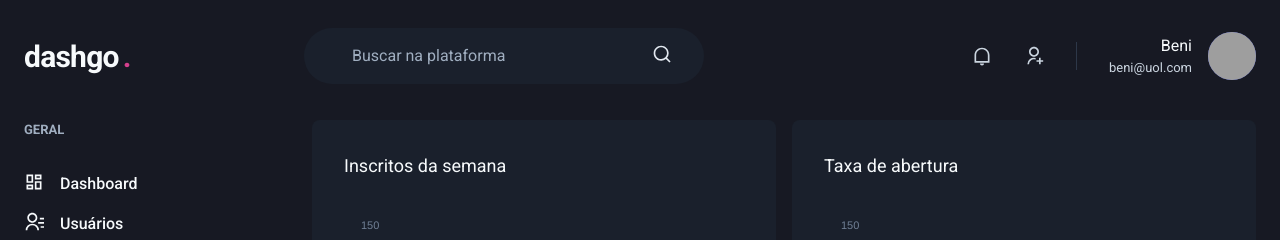
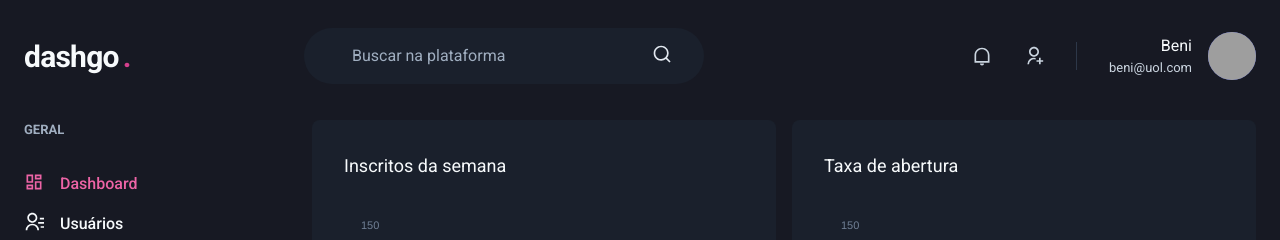
Before and after one commit to beniciodaniel/dashgo, a Next.js app: page /dashboard in a window 1280 px wide. Shown: the top 240 px of the page. Built offline with nearby package versions, Linux system fonts and the light colour scheme; grey boxes are pictures that could not be loaded.

Commit message:
creating ActiveLink

```diff
--- /dev/null
+++ b/src/components/ActiveLink.tsx
@@ -0,0 +1,37 @@
+import Link, { LinkProps } from 'next/link';
+import { useRouter } from 'next/router';
+import { cloneElement, ReactElement } from 'react';
+
+interface ActiveLinkProps extends LinkProps {
+  children: ReactElement;
+  shouldMatchExactHref?: boolean;
+}
+
+export function ActiveLink({
+  children,
+  shouldMatchExactHref = false,
+  ...rest
+}: ActiveLinkProps) {
+  const { asPath } = useRouter();
+
+  let isActive = false;
+
+  if (shouldMatchExactHref && (asPath === rest.href || asPath === rest.as)) {
+    isActive = true;
+  }
+
+  if (
+    !shouldMatchExactHref &&
+    (asPath.startsWith(String(rest.href)) || asPath.startsWith(String(rest.as)))
+  ) {
+    isActive = true;
+  }
+
+  return (
+    <Link {...rest}>
+      {cloneElement(children, {
+        color: isActive ? 'pink.400' : 'gray.50'
+      })}
+    </Link>
+  );
+}
--- a/src/components/Sidebar/NavLink.tsx
+++ b/src/components/Sidebar/NavLink.tsx
@@ -6,6 +6,7 @@
 } from '@chakra-ui/react';
 import { ElementType } from 'react';
 import Link from 'next/link';
+import { ActiveLink } from '../ActiveLink';
 interface NavLinkProps extends ChakraLinkProps {
   icon: ElementType;
   children: string;
@@ -14,13 +15,13 @@
 
 export function NavLink({ icon, children, href, ...rest }: NavLinkProps) {
   return (
-    <Link href={href} passHref>
+    <ActiveLink href={href} passHref>
       <ChakraLink display="flex" align="center" {...rest}>
         <Icon as={icon} fontSize="20" />
         <Text ml="4" fontWeight="medium">
           {children}
         </Text>
       </ChakraLink>
-    </Link>
+    </ActiveLink>
   );
 }
```
